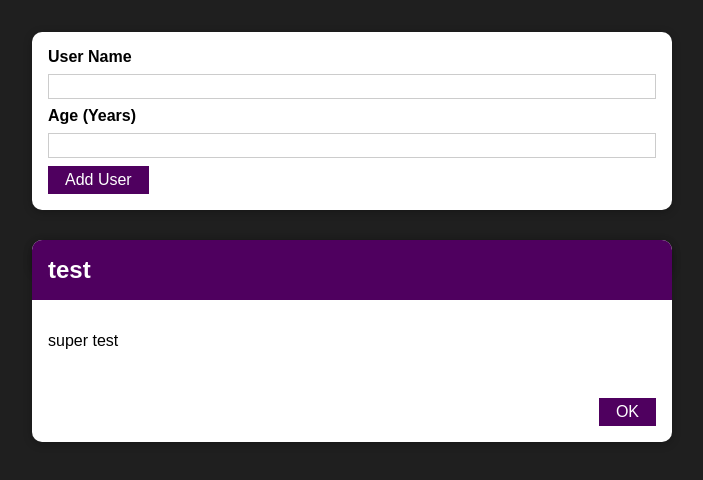
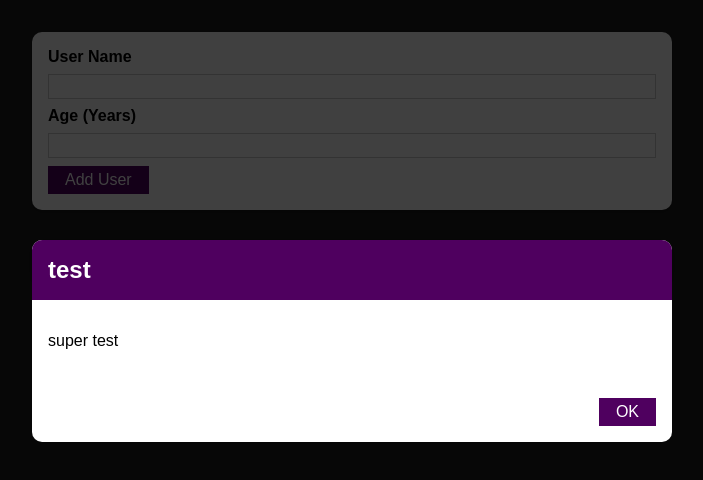
Before and after one commit to Shamoleambo/react-practice, a React (Create React App) app: page / in a window 1280 px wide. Shown: the top 480 px of the page, without its empty margins (288-991 px from the left). Built offline with nearby package versions, Linux system fonts and the light colour scheme.

Commit message:
add a backdrop div to the ErrorModal prompt

```diff
--- a/src/components/UI/ErrorModal.js
+++ b/src/components/UI/ErrorModal.js
@@ -4,6 +4,8 @@ import styles from './ErrorModal.module.css'
 
 const ErrorModal = props => {
   return (
+    <div>
+      <div className={styles.backdrop}></div>
       <Card className={styles.modal}>
         <header className={styles.header}>
           <h2>{props.title}</h2>
@@ -15,6 +17,7 @@ const ErrorModal = props => {
           <Button>OK</Button>
         </footer>
       </Card>
+    </div>
   )
 }
 
```
Lines whose indentation alone changed are shown as unchanged.
